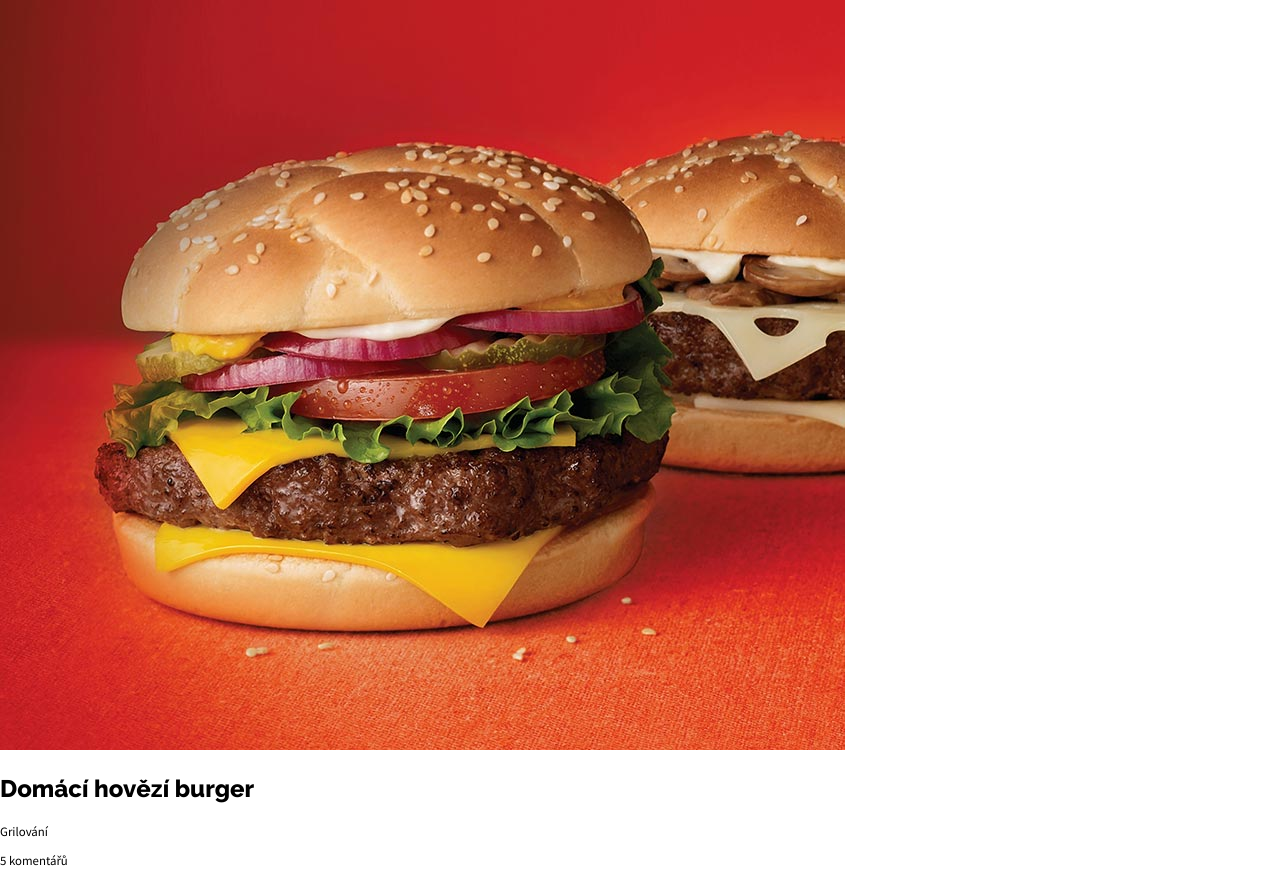
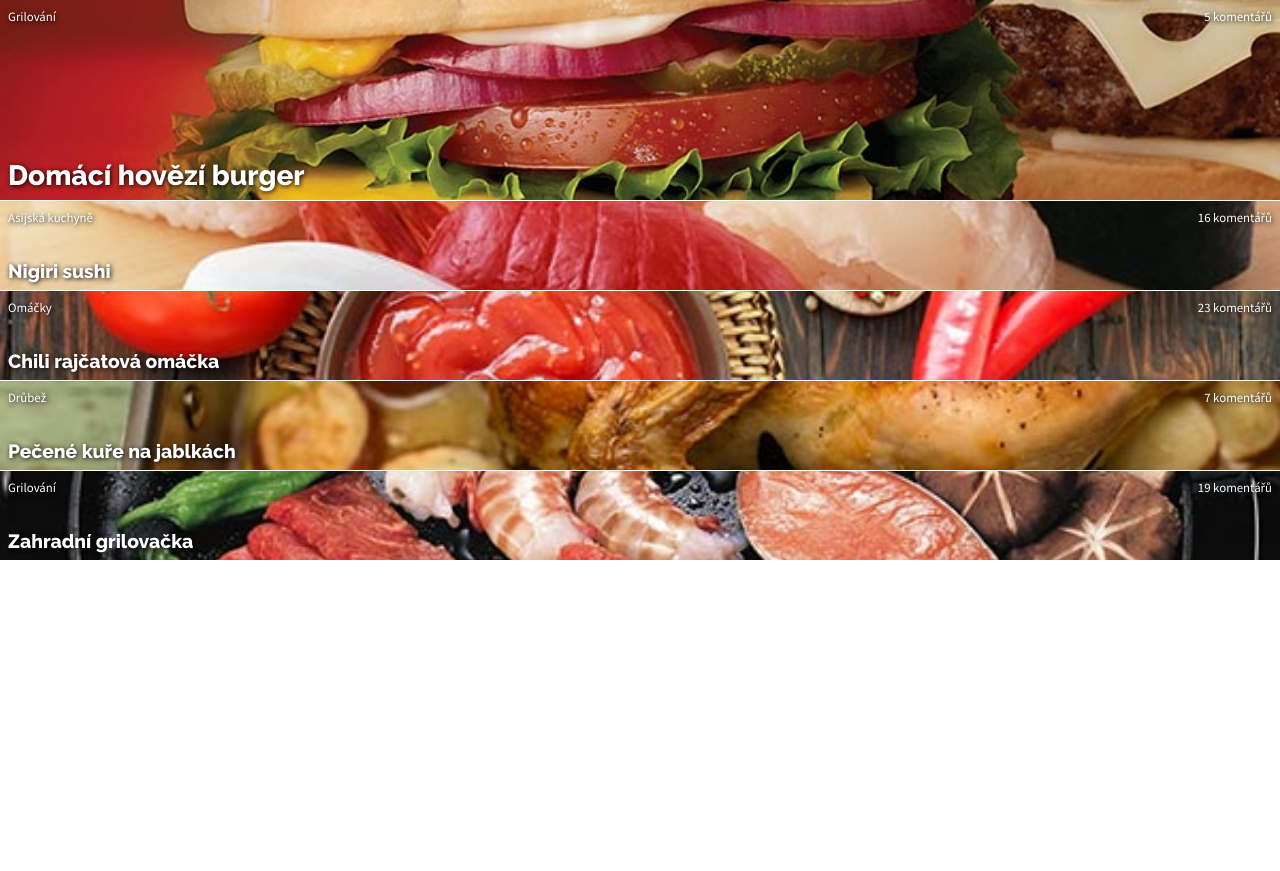
Before and after one commit to tvorimweb-2021-praha-jaro/du-4---recepty-EvaHouzvickova, a plain HTML site: page carne/index.html in a window 1280 px wide. Shown: the top 871 px of the page. After the commit the page ends 800 px from the top, so only its background shows below. Drawn offline with Linux system fonts and the light colour scheme.

Commit message:
finalni uprava html

```diff
--- a/carne/index.html
+++ b/carne/index.html
@@ -8,40 +8,34 @@
         <link rel="stylesheet" href="style.css">
     </head>
     <body>
-        <!-- hlavni recept -->
-        <section class="hlavni-recept">
-            <img src="images/burger.jpg" alt="Domácí hovězí burger">
-            <h1>Domácí hovězí burger</h1>
-            <h3>Grilování</h3>
-            <h3>5 komentářů</h3>
-        </section>
-        <!-- maly recept 2 -->
-        <section class="recept-2">
-            <img src="images/sushi.jpg" alt="Nigiri sushi">
-            <h2>Nigiri sushi</h2>
-            <h3>Asijská kuchyně</h3>
-            <h3>16 komentářů</h3>
-        </section>
-        <!-- maly recept 3 -->
-        <section class="recept-3">
-            <img src="images/rajcata.jpg" alt="Chili rajčatová omáčka">
-            <h2>Chili rajčatová omáčka</h2>
-            <h3>Omáčky</h3>
-            <h3>23 komentářů</h3>
-        </section>
-        <!-- maly recept 4 -->
-        <section class="recept-4">
-            <img src="images/kure.jpg" alt="Pečené kuře na jablkách">
-            <h2>Pečené kuře na jablkách</h2>
-            <h3>Drůbež</h3>Drůbež
-            <h3>7 komentářů</h3>
-        </section>
-        <!-- maly recept 5 -->
-        <section class="recept-5">
-            <img src="images/grilovani.jpg" alt="Zahradní grilovačka">
-            <h2>Zahradní grilovačka</h2>
-            <h3>Grilování</h3>
-            <h3>19 komentářů</h3>
+        <main>
+            <div class="hlavni-recept">
+                <h1>Domácí hovězí burger</h1>
+                <h3 class="levy">Grilování</h3>
+                <h3  class="pravy">5 komentářů</h3>
+            </div>
+        </main>
+        <section class="male.recepty">
+            <div class="recept-2">
+                <h2>Nigiri sushi</h2>
+                <h3 class="levy">Asijská kuchyně</h3>
+                <h3 class="pravy">16 komentářů</h3>
+            </div>
+            <div class="recept-3">
+                <h2>Chili rajčatová omáčka</h2>
+                <h3 class="levy">Omáčky</h3>
+                <h3 class="pravy">23 komentářů</h3>
+            </div>
+            <div class="recept-4">
+                <h2>Pečené kuře na jablkách</h2>
+                <h3 class="levy">Drůbež</h3>
+                <h3 class="pravy">7 komentářů</h3>
+            </div>
+            <div class="recept-5">
+                <h2>Zahradní grilovačka</h2>
+                <h3 class="levy">Grilování</h3>
+                <h3 class="pravy">19 komentářů</h3>
+            </div>
         </section>
 
         <footer class="paticka">
--- a/carne/style.css
+++ b/carne/style.css
@@ -21,6 +21,7 @@ středně široké obrazovky:
 body {
     margin: 0;
     font-family: 'Source Sans Pro', sans-serif;
+    text-shadow: 1px 1px 5px black;
 }
 
 .paticka {
@@ -38,19 +39,89 @@ body {
 /* ----- DOLE BUDE TVOJE CSS ----- */
 /* ------------------------------- */
 
+:root {
+    --color:white;
+}
 
 h1 {
     font-family:'Raleway', sans-serif;
     font-weight: 800;
+    font-size: 1.75rem;
+    position: absolute;
+    bottom:0;
+    margin-bottom: 0.5rem;
 }
 
 h2 {
     font-family: 'Raleway', sans-serif;
     font-weight: 800;
+    font-size: 1.2rem;
+    position: absolute;
+    bottom: 0;
+    margin-bottom: 0.5rem;
 }
 
 h3 {
     font-family: 'Source Sans Pro', sans-serif;
     font-weight: 400;
     font-size: 0.8rem;
+    margin-top: 0;
 }
+
+.hlavni-recept {
+    background-image: url(images/burger.jpg);
+    min-height: 200px;
+    width: 100%;
+    background-size: cover;
+    background-repeat: no-repeat;
+    background-position: center;
+    position: relative;
+    padding: 0.5rem;
+    color: var(--color);
+}
+
+.pravy {
+    position: absolute;
+    right: 0.5rem;
+    top: 0.5rem;
+}
+
+.levy {
+    position: absolute;
+}
+
+.recept-2 {
+    --pozadi: url(images/sushi.jpg);
+}
+
+.recept-3 {
+    --pozadi: url(images/rajcata.jpg);
+}
+
+.recept-4 {
+    --pozadi: url(images/kure.jpg);
+}
+
+.recept-5 {
+    --pozadi: url(images/grilovani.jpg);
+}
+
+.recept-2,
+.recept-3,
+.recept-4,
+.recept-5 {
+    background-image: var(--pozadi);
+    min-height: 90px;
+    width: 100%;
+    background-size: cover;
+    background-repeat: no-repeat;
+    background-position: center;
+    color: var(--color);
+    position: relative;
+    padding: 0.5rem;
+    border-top: solid 0.1rem;
+}
+
+.paticka {
+    display: none;
+}
```
